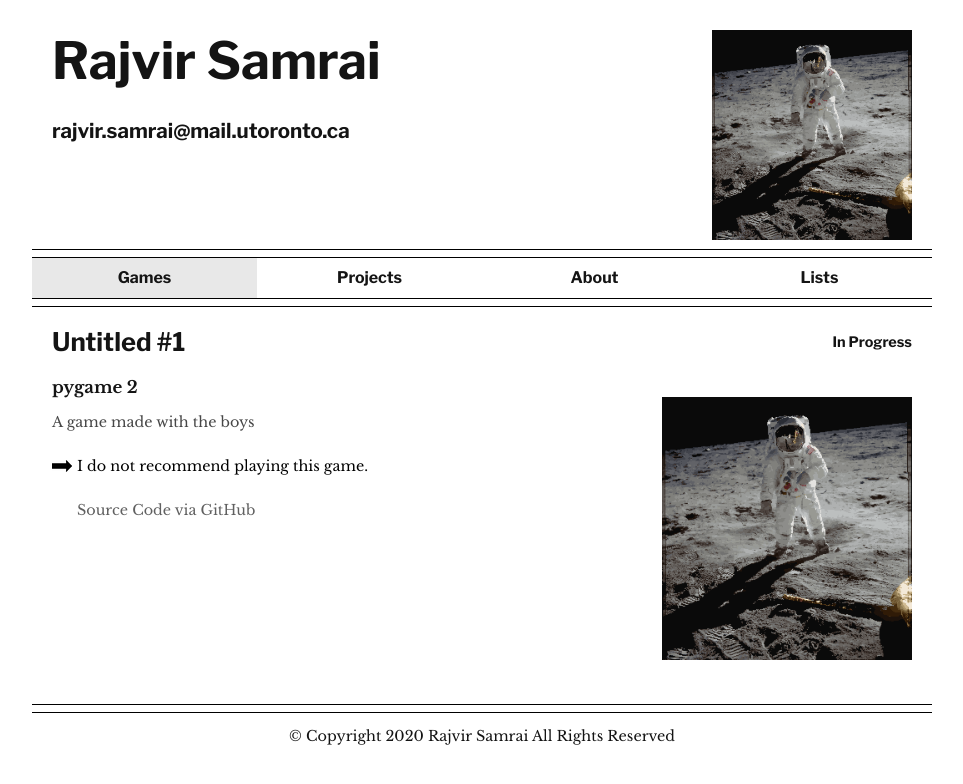
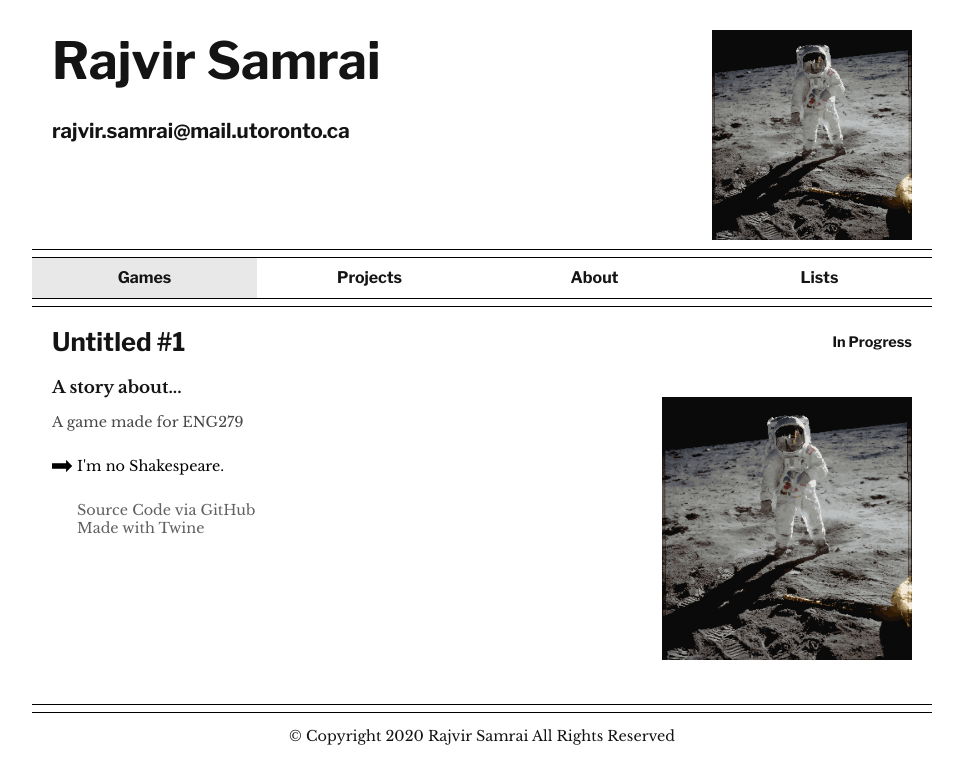
Before and after one commit to rajvirsamrai/rajvirsamrai.github.io, a Jekyll site: the page built from index.html, in a window 1280 px wide. Shown: the top 784 px of the page, without its empty margins (158-1121 px from the left). Built offline with Jekyll 4.4.1, drawn with Linux system fonts in a browser that asks for light colours.

Commit message:
Fix grammar on the about page and update games page

```diff
--- a/about.html
+++ b/about.html
@@ -4,6 +4,5 @@ title: About
 ---
 <div class="bio">
     <h2>A little bit about me.</h2>
-    <p>I'm a young Canadian lad whose studying computer science at the University of Toronto-Mississauga. I like making games, lists, and useful tools.</p>
-    <p>abcdefghijklmnopqrstuvwxyzabcdefghijklmnopqrstuvwxyzabcdefgh</p>
+    <p>I'm a Canadian lad who's studying computer science at the University of Toronto-Mississauga. I like making games, lists, and useful tools.</p>
 </div>
--- a/index.html
+++ b/index.html
@@ -10,16 +10,17 @@ title: Games
     </div>
     <div class="description">
         <div class="statement">
-            <h3>pygame 2</h3>
-            <p>A game made with the boys</p>
+            <h3>A story about...</h3>
+            <p>A game made for ENG279</p>
         </div>
         <div class="comment">
             <img src="assets/images/arrow.png">
-            <p>I do not recommend playing this game.</p>
+            <p>I'm no Shakespeare.</p>
         </div>
         <div class="links">
             <ul>
                 <li><a href="https://github.com/rajvirsamrai/">Source Code via GitHub</a></li>
+                <li><a href="https://twinery.org/">Made with Twine</a></li>
             </ul>
         </div>
     </div>
```
